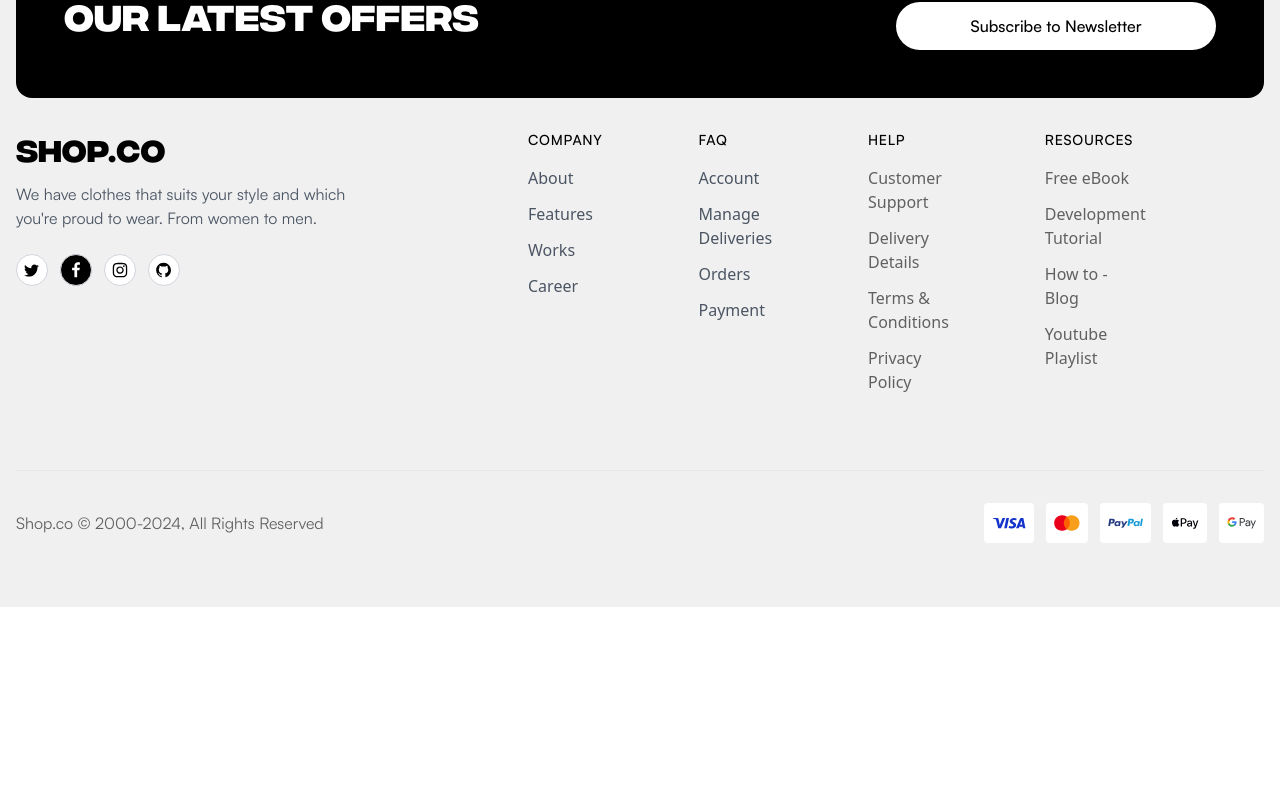
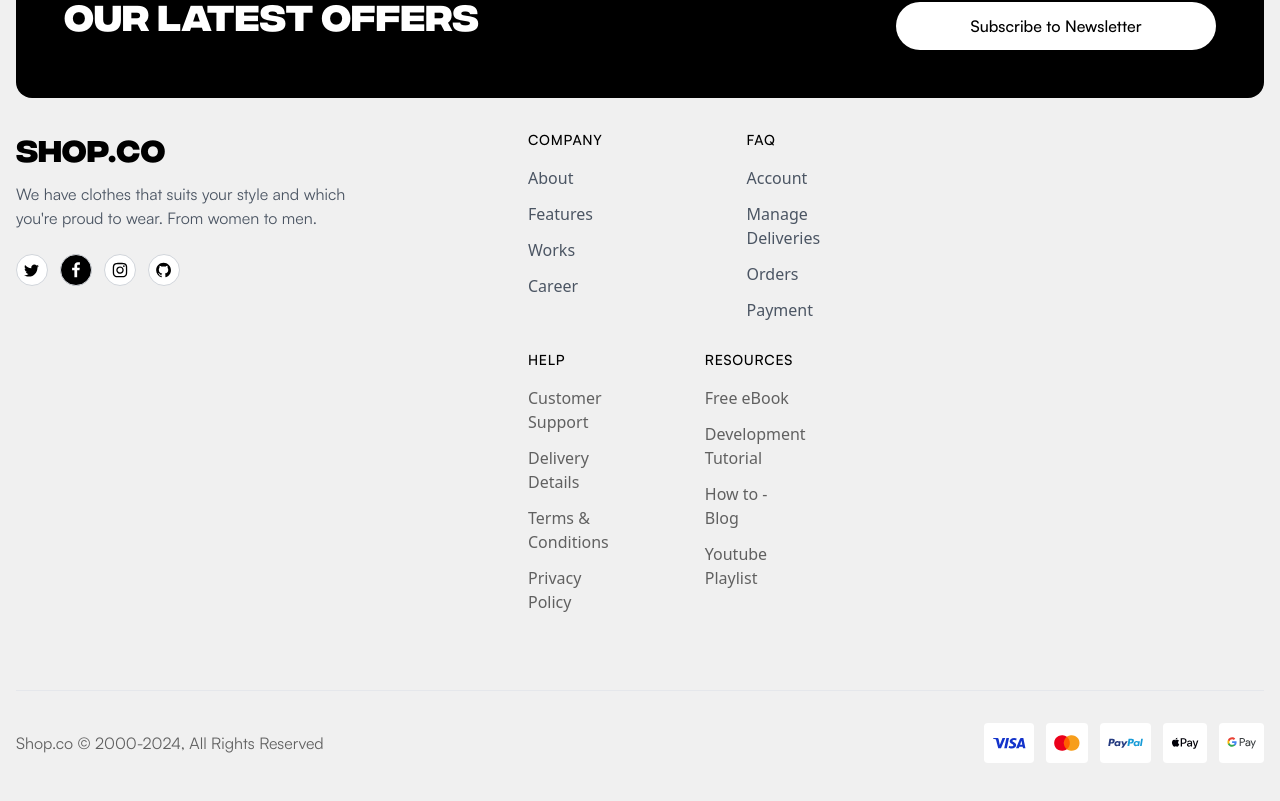
Before and after one commit to Tiago061/compass-uol-ecommerce2, a React (Create React App) app in the folder frontend/: page / in a window 1280 px wide. Shown: the part 2359-3160 px from the top of the page. Before the commit the page ends 2966 px from the top, so only its background shows below. Built offline with nearby package versions, Linux system fonts and the light colour scheme; the HTML template or start-up script is replaced by a standard one.

Commit message:
refactor: footer

```diff
--- a/frontend/src/components/layout/Footer/index.tsx
+++ b/frontend/src/components/layout/Footer/index.tsx
@@ -50,8 +50,8 @@
             </div>
           </div>
 
-          <div className='flex justify-between gap-24'>
-            <div className='flex gap-24'>
+          <div className='flex flex-wrap justify-between md:flex-row w-full'>
+            <div className='flex gap-36 md:flex-row'>
               {Object.entries(links).map(([title, items]) => (
                 <div key={title}>
                   <h3 className="font-satoshi text-sm uppercase tracking-wider mb-4">{title}</h3>
@@ -67,7 +67,7 @@
                 </div>
               ))}
             </div>
-            <div className='flex gap-24'>
+            <div className='flex gap-24 md:flex-row'>
               {Object.entries(listLinks).map(([title, items]) => (
                 <div key={title}>
                   <h3 className="text-bg-cards font-satoshi text-sm uppercase tracking-wider mb-4">{title}</h3>
```
